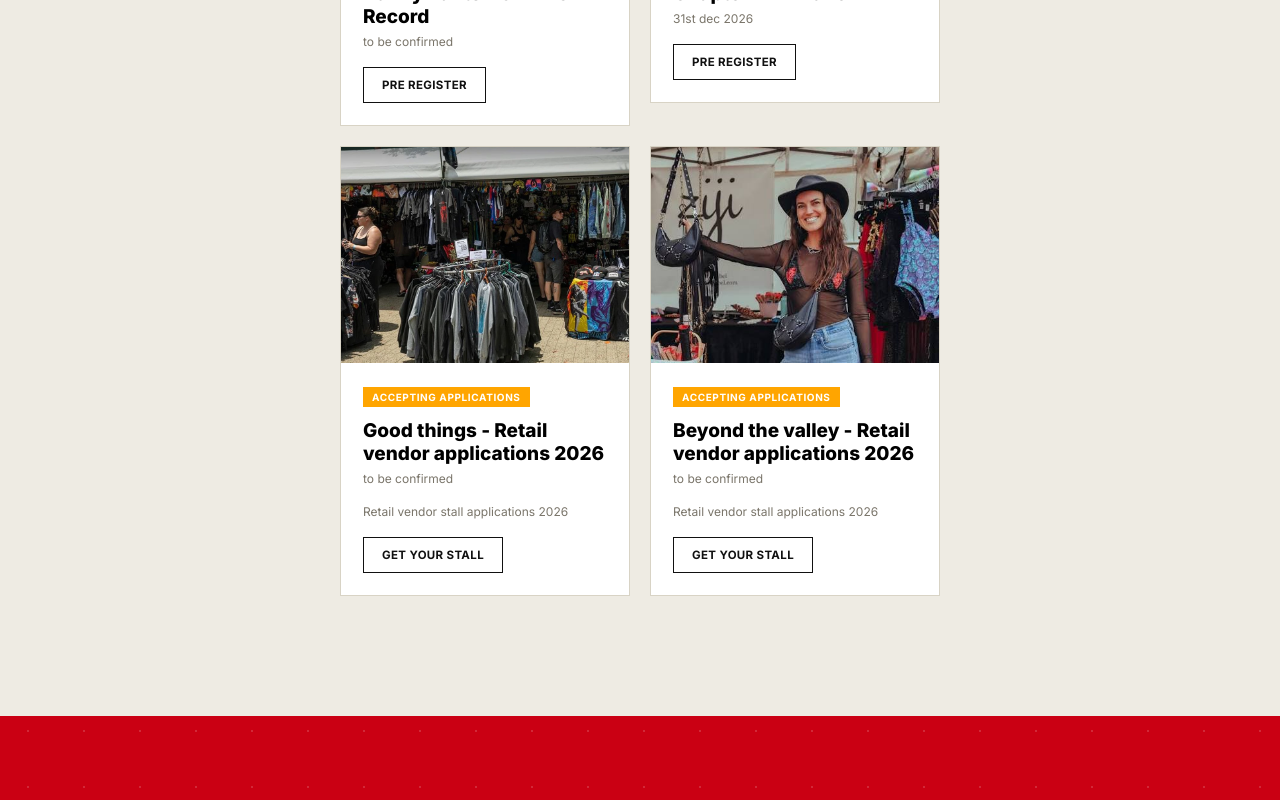
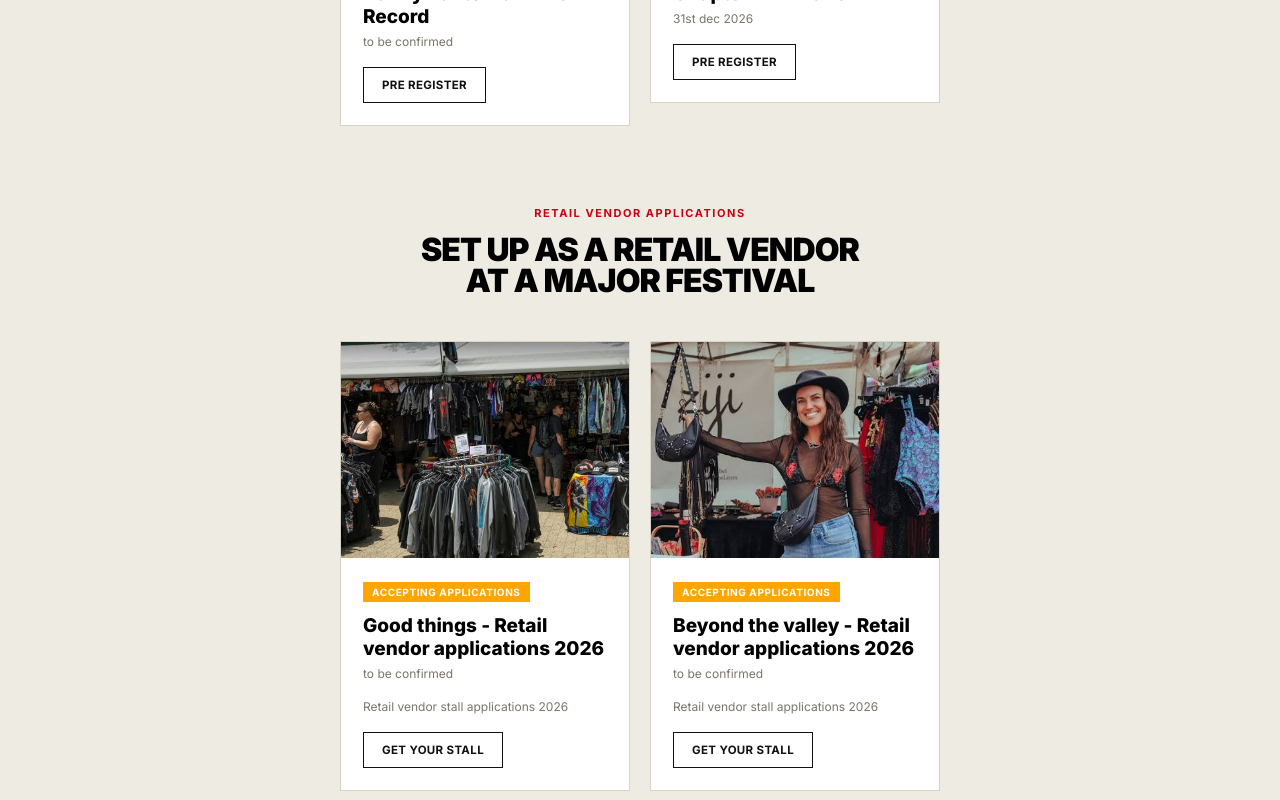
Before and after one commit to richhdev/happen-prototype, a Next.js app: page / in a window 1280 px wide. Shown: the part 1820-2620 px from the top of the page. Built offline with nearby package versions, Linux system fonts and the light colour scheme; no server answers.

Commit message:
Events - give vendor applications own space

```diff
--- a/components/WhatsOn.jsx
+++ b/components/WhatsOn.jsx
@@ -46,6 +46,9 @@ const EVENTS = [
     link: "https://happengroup.fillout.com/t/fQhTFKa2Ntus",
     img: asset("assets/event-chaper-nye-2026.jpg"),
   },
+];
+
+const RETAIL_EVENTS = [
   {
     title: "Good things - Retail vendor applications 2026",
     status: "acceptingapplications",
@@ -79,6 +82,47 @@ export default function WhatsOn() {
 
         <div className="grid">
           {EVENTS.map((ev, i) => {
+            const soldout = ev.status === "soldout";
+            return (
+              <Reveal key={i} once={false} amount={0.5} delay={i * 130}>
+                <div className="card">
+                  {/* eslint-disable-next-line @next/next/no-img-element */}
+                  <img src={ev.img} alt={ev.title} className="image" />
+                  <div className="body">
+                    <span className={`status status-${ev.status}`}>
+                      {labels[ev.status]}
+                    </span>
+                    <h3 className="title">{ev.title}</h3>
+                    <div className="date">{ev.date}</div>
+                    <div className="description">{ev.description}</div>
+                    <a
+                      href={ev.link}
+                      rel="noopener noreferrer"
+                      target="_blank"
+                      className={`cta${soldout ? " cta-disabled" : ""}`}
+                      aria-disabled={soldout || undefined}
+                    >
+                      {soldout ? "Sold out" : ev.cta || "Get tickets"}
+                    </a>
+                  </div>
+                </div>
+              </Reveal>
+            );
+          })}
+        </div>
+
+        <Reveal>
+          <div className="heading-group" style={{ marginTop: "80px" }}>
+            <span className="eyebrow"> Retail vendor applications</span>
+            <h3 className="heading heading-sm">
+              Set up as a retail vendor <br />
+              at a major festival
+            </h3>
+          </div>
+        </Reveal>
+
+        <div className="grid">
+          {RETAIL_EVENTS.map((ev, i) => {
             const soldout = ev.status === "soldout";
             return (
               <Reveal key={i} once={false} amount={0.5} delay={i * 130}>
@@ -142,6 +186,10 @@ export default function WhatsOn() {
             text-transform: uppercase;
             line-height: 0.98;
             margin: 0;
+          }
+
+          .heading-sm {
+            font-size: 32px;
           }
 
           .grid {
```
